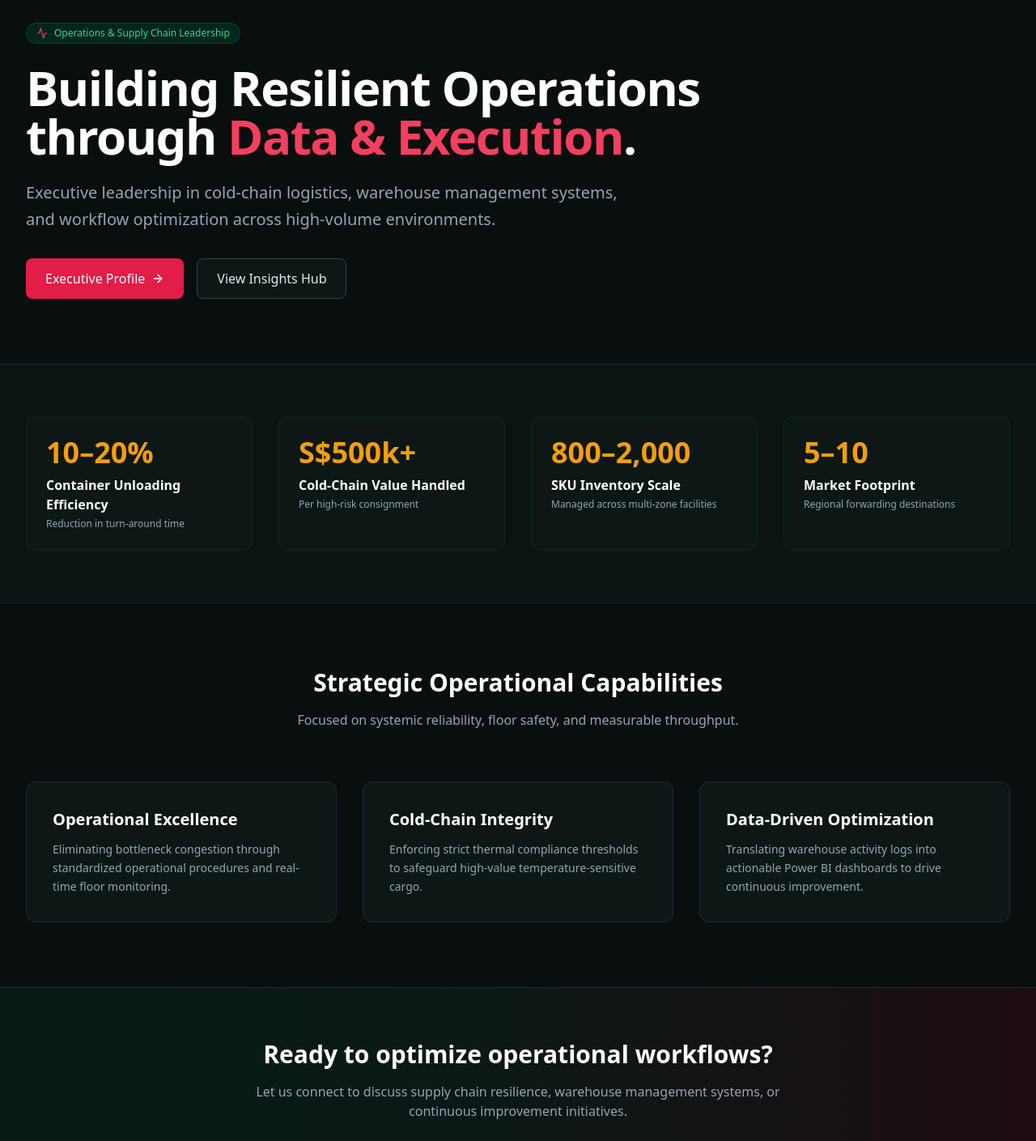
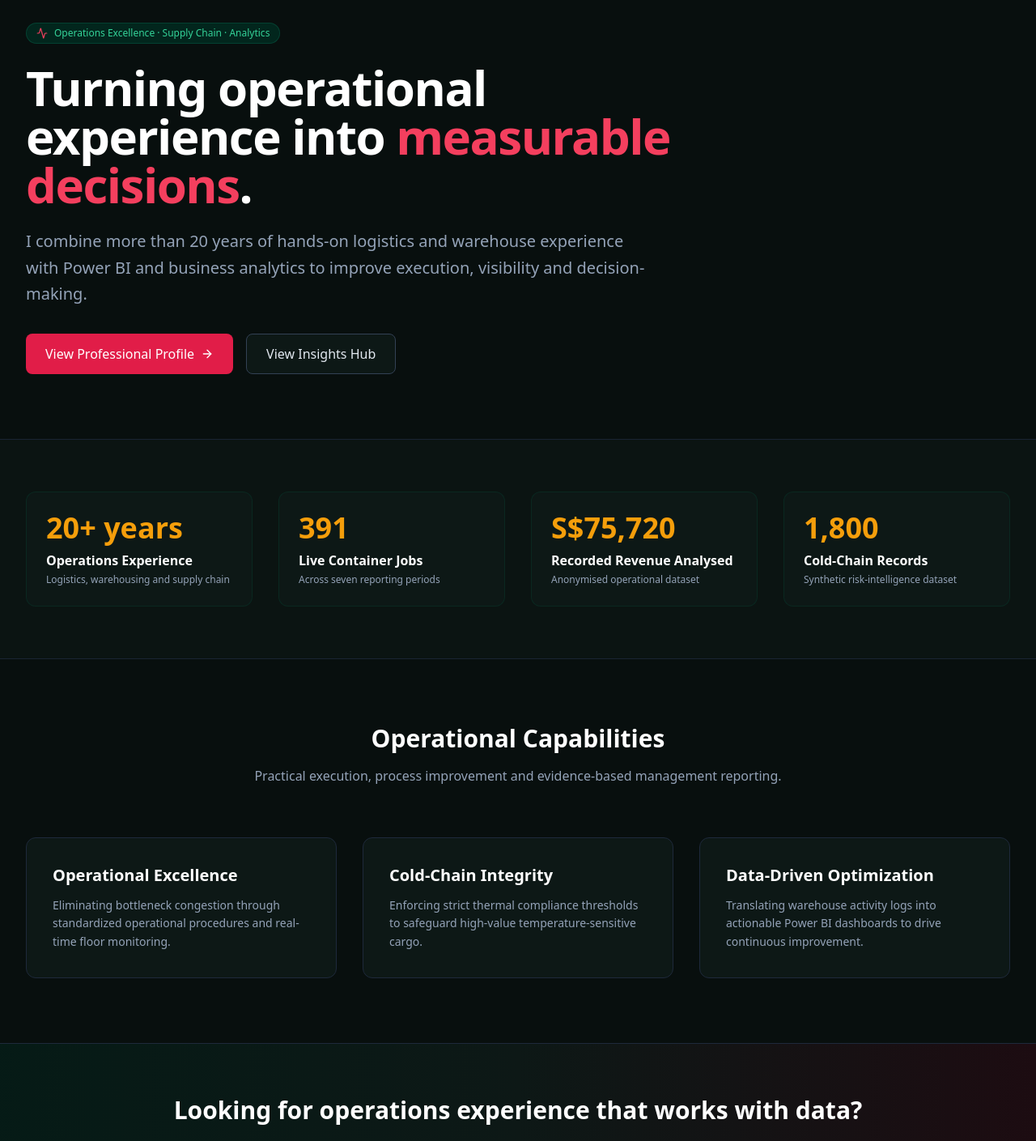
Before and after one commit to AndrewLamSingapore/authority-engine, a React (Vite) app: page / in a window 1280 px wide. Shown: the part 100-1509 px from the top of the page at 81% size. Built offline with nearby package versions, Linux system fonts and the light colour scheme.

Commit message:
Align src/pages/Home.jsx with verified recruiter narrative

```diff
--- a/src/pages/Home.jsx
+++ b/src/pages/Home.jsx
@@ -4,10 +4,10 @@ import { Link } from 'react-router-dom';
 
 export default function Home() {
   const metrics = [
-    { label: 'Container Unloading Efficiency', value: '10–20%', note: 'Reduction in turn-around time' },
-    { label: 'Cold-Chain Value Handled', value: 'S$500k+', note: 'Per high-risk consignment' },
-    { label: 'SKU Inventory Scale', value: '800–2,000', note: 'Managed across multi-zone facilities' },
-    { label: 'Market Footprint', value: '5–10', note: 'Regional forwarding destinations' }
+    { label: 'Operations Experience', value: '20+ years', note: 'Logistics, warehousing and supply chain' },
+    { label: 'Live Container Jobs', value: '391', note: 'Across seven reporting periods' },
+    { label: 'Recorded Revenue Analysed', value: 'S$75,720', note: 'Anonymised operational dataset' },
+    { label: 'Cold-Chain Records', value: '1,800', note: 'Synthetic risk-intelligence dataset' }
   ];
 
   const coreFocus = [
@@ -32,13 +32,13 @@ export default function Home() {
         <div className="max-w-4xl">
           <div className="inline-flex items-center gap-2 px-3 py-1 rounded-full bg-emerald-950/80 border border-emerald-800/50 text-emerald-400 text-xs font-medium mb-6">
             <Activity className="w-3.5 h-3.5 text-rose-500" />
-            <span>Operations & Supply Chain Leadership</span>
+            <span>Operations Excellence · Supply Chain · Analytics</span>
           </div>
           <h1 className="text-4xl sm:text-6xl font-bold tracking-tight text-white leading-tight">
-            Building Resilient Operations through <span className="text-rose-500">Data & Execution</span>.
+            Turning operational experience into <span className="text-rose-500">measurable decisions</span>.
           </h1>
           <p className="mt-6 text-xl text-slate-400 leading-relaxed max-w-3xl">
-            Executive leadership in cold-chain logistics, warehouse management systems, and workflow optimization across high-volume environments.
+            I combine more than 20 years of hands-on logistics and warehouse experience with Power BI and business analytics to improve execution, visibility and decision-making.
           </p>
 
           <div className="mt-8 flex flex-wrap gap-4">
@@ -46,7 +46,7 @@ export default function Home() {
               to="/about"
               className="inline-flex items-center gap-2 bg-rose-600 hover:bg-rose-700 text-white px-6 py-3 rounded-lg font-medium transition-colors"
             >
-              Executive Profile <ArrowRight className="w-4 h-4" />
+              View Professional Profile <ArrowRight className="w-4 h-4" />
             </Link>
             <Link
               to="/insights"
@@ -76,8 +76,8 @@ export default function Home() {
       {/* Core Focus Areas */}
       <section className="py-20 px-4 sm:px-6 lg:px-8 max-w-7xl mx-auto">
         <div className="text-center max-w-3xl mx-auto mb-16">
-          <h2 className="text-3xl font-bold text-white">Strategic Operational Capabilities</h2>
-          <p className="text-slate-400 mt-4">Focused on systemic reliability, floor safety, and measurable throughput.</p>
+          <h2 className="text-3xl font-bold text-white">Operational Capabilities</h2>
+          <p className="text-slate-400 mt-4">Practical execution, process improvement and evidence-based management reporting.</p>
         </div>
 
         <div className="grid grid-cols-1 md:grid-cols-3 gap-8">
@@ -93,15 +93,15 @@ export default function Home() {
       {/* CTA Section */}
       <section className="py-16 bg-gradient-to-r from-emerald-950/40 via-[#0D1816] to-rose-950/30 border-t border-slate-800">
         <div className="max-w-7xl mx-auto px-4 sm:px-6 lg:px-8 text-center">
-          <h2 className="text-3xl font-bold text-white mb-4">Ready to optimize operational workflows?</h2>
+          <h2 className="text-3xl font-bold text-white mb-4">Looking for operations experience that works with data?</h2>
           <p className="text-slate-400 max-w-2xl mx-auto mb-8">
-            Let us connect to discuss supply chain resilience, warehouse management systems, or continuous improvement initiatives.
+            Let us connect about Operations Excellence, Process Improvement, Supply Chain Analytics, Operations Analysis, or Warehouse and Logistics Operations opportunities in Singapore.
           </p>
           <Link
             to="/contact"
             className="inline-flex items-center gap-2 bg-amber-500 hover:bg-amber-600 text-slate-950 font-semibold px-8 py-3.5 rounded-lg transition-colors"
           >
-            Initiate Contact <ArrowRight className="w-4 h-4" />
+            Discuss an Opportunity <ArrowRight className="w-4 h-4" />
           </Link>
         </div>
       </section>
```
